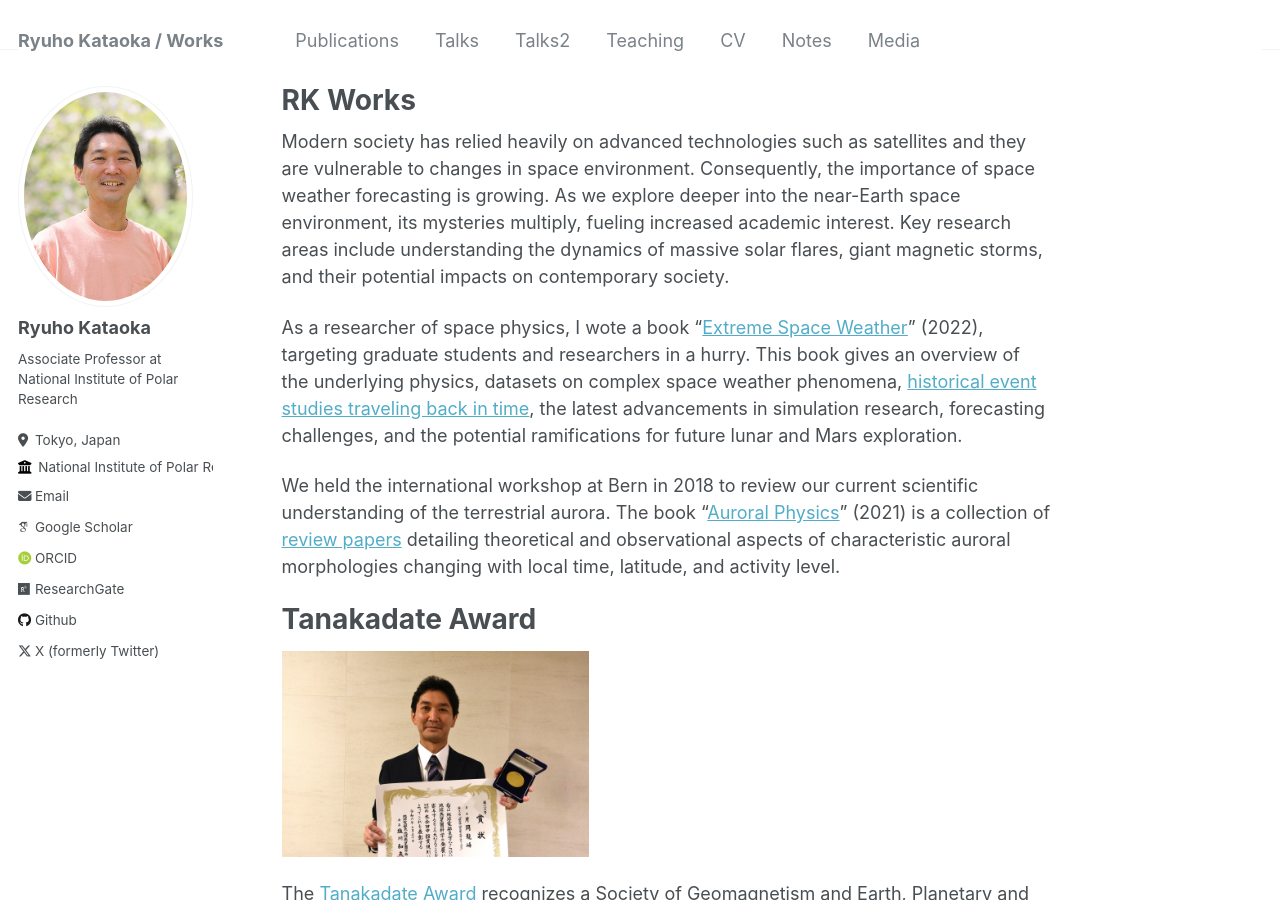
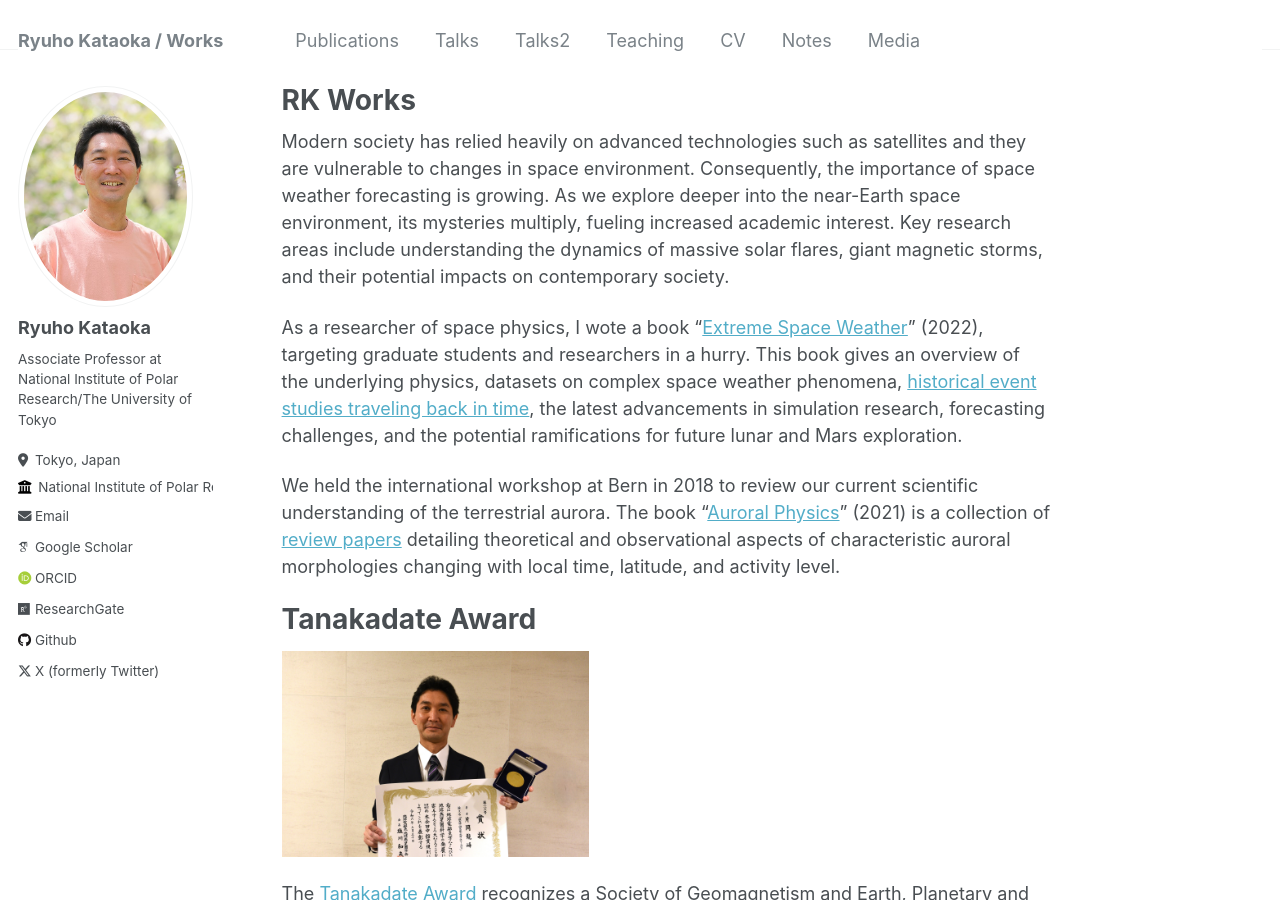
Before and after one commit to ryuhokataoka/ryuhokataoka.github.io, a Jekyll site: the page built from _pages/about.md, in a window 1280 px wide and 900 px high. Built offline with Jekyll 4.4.1, drawn with Linux system fonts in a browser that asks for light colours; some web fonts are replaced.

Commit message:
Update _config.yml

```diff
--- a/_config.yml
+++ b/_config.yml
@@ -24,7 +24,7 @@ author:
   avatar           : "rk2024apr.jpg"
   name             : "Ryuho Kataoka"
   pronouns         : # example: "he/his"
-  bio              : "Associate Professor at National Institute of Polar Research"
+  bio              : "Associate Professor at National Institute of Polar Research/The University of Tokyo"
   location         : "Tokyo, Japan"
   employer         : "National Institute of Polar Research"
   uri              : # URL
```
